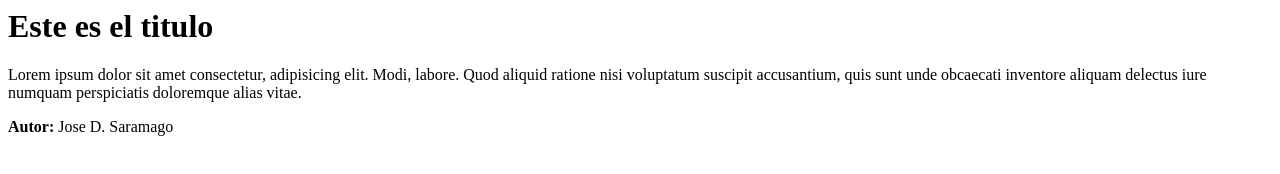
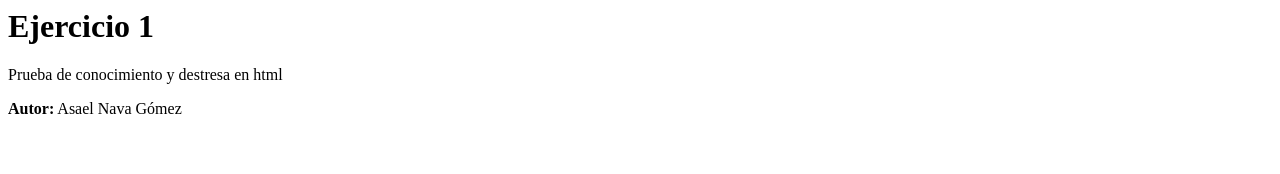
Before and after one commit to asael123-nava/gittest, a plain HTML site: page index.html in a window 1280 px wide. Drawn offline with Linux system fonts and the light colour scheme.

Commit message:
ejercicio1 Asael Nava

```diff
--- a/index.html
+++ b/index.html
@@ -1,5 +1,5 @@
 <div>
-    <h1>Este es el titulo</h1>
-    <p>Lorem ipsum dolor sit amet consectetur, adipisicing elit. Modi, labore. Quod aliquid ratione nisi voluptatum suscipit accusantium, quis sunt unde obcaecati inventore aliquam delectus iure numquam perspiciatis doloremque alias vitae.</p>
-    <strong>Autor:</strong> Jose D. Saramago
+    <h1>Ejercicio 1</h1>
+    <p>Prueba de conocimiento y destresa en html</p>
+    <strong>Autor:</strong> Asael Nava Gómez
 </div>
```
